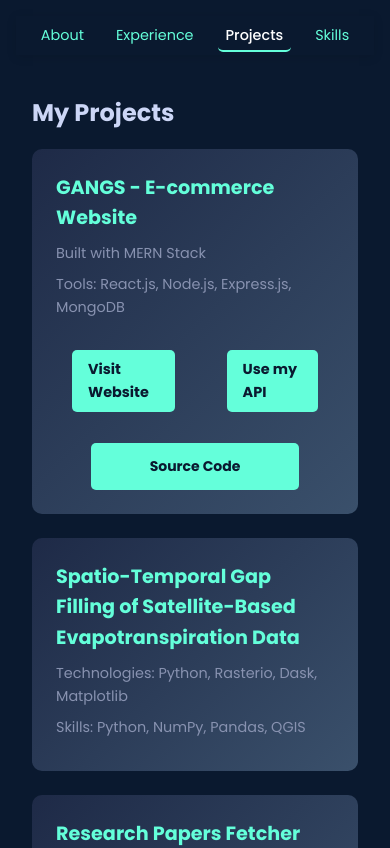
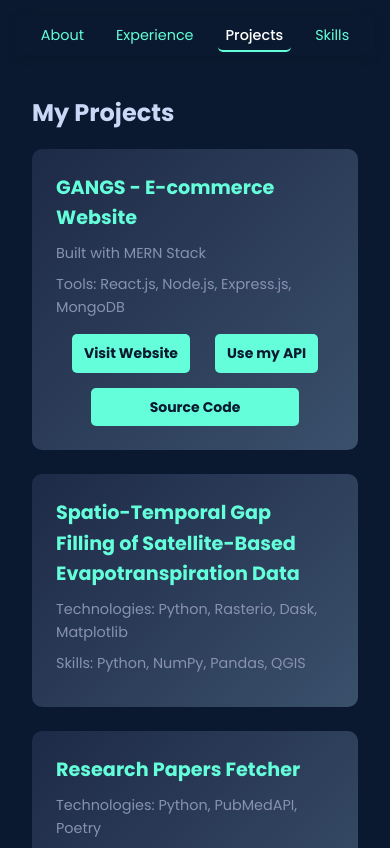
Before and after one commit to Mukeshkummuru/My_portfolio, a React (Vite) app: page /projects in a window 390 px wide. Shown: the top 848 px of the page. Built offline with nearby package versions, Linux system fonts and the light colour scheme.

Commit message:
small change

```diff
--- a/src/components/components CSS/responsive.css
+++ b/src/components/components CSS/responsive.css
@@ -114,10 +114,17 @@
       margin-bottom: 0.5rem; /* Add spacing below stack/tools */
     }
 
+    .project-links-container {
+      gap: 25px; /* Reduce gap for small screens */
+    }
+
     .project-link {
-      padding: 0.5rem 1rem;
-      font-size: 0.9rem;
-      margin: 1rem 1rem;
+      padding: 8px 12px;
+      font-size: 14px; /* Reduce font size */
+    }
+
+    .project-link-source{
+      padding: 8px 12px;
     }
 
     /* Experience Section */
@@ -204,13 +211,6 @@
       font-size: 0.8rem;
     }
 
-    .project-link {
-      display: flex;
-      align-items: center;
-      justify-content: center;
-      align-items: center;
-      font-size: 0.9rem;
-    }
   }
 
   /* Adjustments for 390px */
@@ -250,12 +250,4 @@
       font-size: 0.7rem;
     }
 
-    .project-link {
-      display: flex;
-      align-items: center;
-      justify-content: center;
-      align-items: center;
-      font-size: 0.9rem;
-    }
-
   }
```
